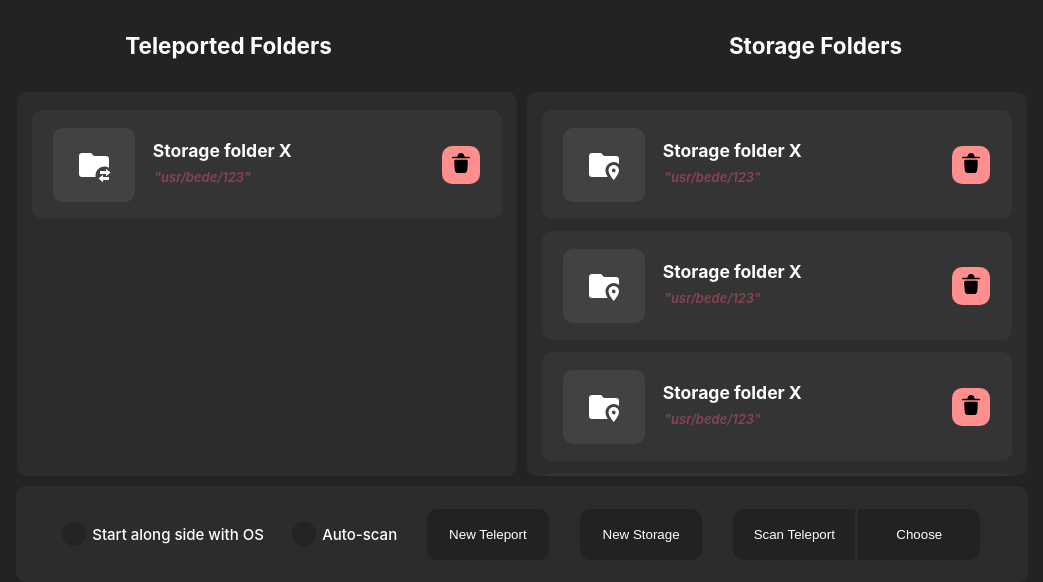
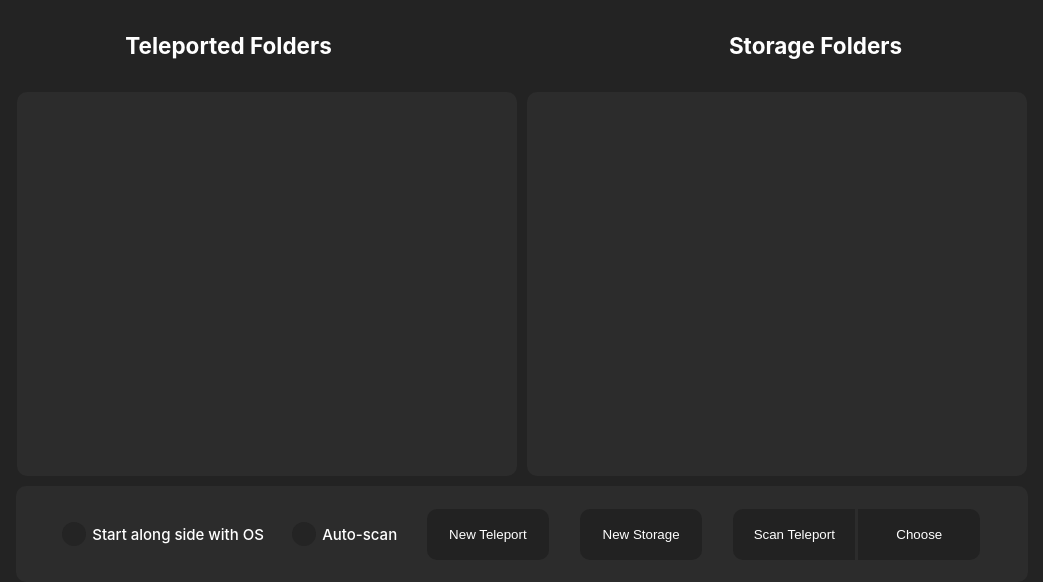
Before and after one commit to surtr1st/tereporto, a Vue app: page / in a window 1280 px wide. Shown: the top 582 px of the page, without its empty margins (118-1161 px from the left). Built offline with nearby package versions, Linux system fonts and the light colour scheme.

Commit message:
implement teleport, storage creation

```diff
--- a/src/App.vue
+++ b/src/App.vue
@@ -1,5 +1,6 @@
-<script setup lang="ts">
+<script lang="ts">
 import { defineAsyncComponent, ref } from 'vue';
+import { StorageResponse, TeleportResponse } from './types';
 const Button = defineAsyncComponent(() => import('./components/Button.vue'));
 const ButtonGroup = defineAsyncComponent(
   () => import('./components/ButtonGroup.vue'),
@@ -12,9 +13,6 @@ const Descriptive = defineAsyncComponent(
 );
 const DirectoryChooser = defineAsyncComponent(
   () => import('./components/DirectoryChooser.vue'),
-);
-const FileSelection = defineAsyncComponent(
-  () => import('./components/FileSelection.vue'),
 );
 const Flex = defineAsyncComponent(() => import('./components/Flex.vue'));
 const FunctionalPanel = defineAsyncComponent(
@@ -51,7 +49,13 @@ const TitleHeader = defineAsyncComponent(
 const TrashIcon = defineAsyncComponent(
   () => import('./components/Icon/TrashIcon.vue'),
 );
+</script>
+<script setup lang="ts">
 const open = ref<boolean>(false);
+const teleport = ref<string>('');
+const storage = ref<string>('');
+const teleports = ref<TeleportResponse[]>([]);
+const storages = ref<StorageResponse[]>([]);
 </script>
 
 <template>
@@ -82,17 +86,21 @@ const open = ref<boolean>(false);
       <Flex justify-content="flex-end">
         <TeleportPanel>
           <List>
-            <ListItem>
+            <ListItem
+              v-for="(teleport, index) in teleports"
+              :id="teleport.index"
+              :key="teleport.index"
+            >
               <Idol>
                 <FolderTransferIcon />
               </Idol>
               <Descriptive
-                title="Storage folder X"
-                description="usr/bede/123"
+                :title="teleport.name"
+                :description="teleport.directories"
               />
               <Button
                 rounded
-                name="teleport-trash-btn-"
+                :name="'teleport-trash-btn-' + index"
                 color="danger"
               >
                 <TrashIcon />
@@ -107,19 +115,20 @@ const open = ref<boolean>(false);
         <StoragePanel>
           <List>
             <ListItem
-              v-for="i in 15"
-              :id="i"
+              v-for="(storage, index) in storages"
+              :id="storage.index"
+              :key="storage.index"
             >
               <Idol>
                 <FolderDestinationIcon />
               </Idol>
               <Descriptive
-                title="Storage folder X"
-                description="usr/bede/123"
+                :title="storage.name"
+                :description="storage.directory"
               />
               <Button
                 rounded
-                :name="'storage-trash-btn-' + i"
+                :name="'storage-trash-btn-' + index"
                 color="danger"
               >
                 <TrashIcon />
@@ -137,10 +146,12 @@ const open = ref<boolean>(false);
           <DirectoryChooser
             label="New Teleport"
             name="teleport"
+            v-model:select="teleport"
           />
           <DirectoryChooser
             label="New Storage"
             name="storage"
+            v-model:select="storage"
           />
           <ButtonGroup>
             <Button
--- a/src/components/Descriptive.vue
+++ b/src/components/Descriptive.vue
@@ -1,7 +1,7 @@
 <script setup lang="ts">
 interface IDescriptive {
   title?: string;
-  description?: string;
+  description?: string | string[];
   onAction?: () => void | Promise<void>;
 }
 defineProps<IDescriptive>();
--- a/src/components/DirectoryChooser.vue
+++ b/src/components/DirectoryChooser.vue
@@ -5,17 +5,19 @@ import { open } from '@tauri-apps/api/dialog';
 interface IDirectoryChooser {
   label?: string;
   name?: string;
+  onSelect?: () => void | Promise<void>;
 }
 defineProps<IDirectoryChooser>();
+const emit = defineEmits(['update:select']);
 
 async function openFileChooser() {
   const selected = await open({
     directory: true,
     multiple: true,
   });
-  if (Array.isArray(selected)) return;
   if (selected === null) return;
-  else return;
+  if (Array.isArray(selected)) emit('update:select', selected);
+  else emit('update:select', selected[0]);
 }
 </script>
 
--- /dev/null
+++ b/src/server/index.ts
@@ -0,0 +1,2 @@
+export * from './teleport';
+export * from './storage';
--- /dev/null
+++ b/src/types/index.ts
@@ -0,0 +1,40 @@
+export type Teleport = {
+  name: string;
+  directories?: string[];
+  to?: string;
+};
+
+export type Storage = {
+  name: string;
+  directory: string;
+  constraint?: string;
+};
+
+export type Directory = string;
+
+export type TeleportResponse = {
+  index: string;
+  name: string;
+  directories: string[];
+  to: string;
+};
+
+export type StorageResponse = {
+  index: string;
+  name: string;
+  directory: string;
+  constraint: string;
+};
+
+export type MappedField = {
+  field: string;
+  value: string | number;
+};
+
+export type UpdateArgs = {
+  filename: string;
+  target: MappedField;
+};
+
+export type TeleportUpdateArgs = UpdateArgs;
+export type StorageUpdateArgs = UpdateArgs;
```
Also changed, not shown: src/server/storage.ts (added, +35 -0 lines), src/server/teleport.ts (added, +36 -0 lines).
